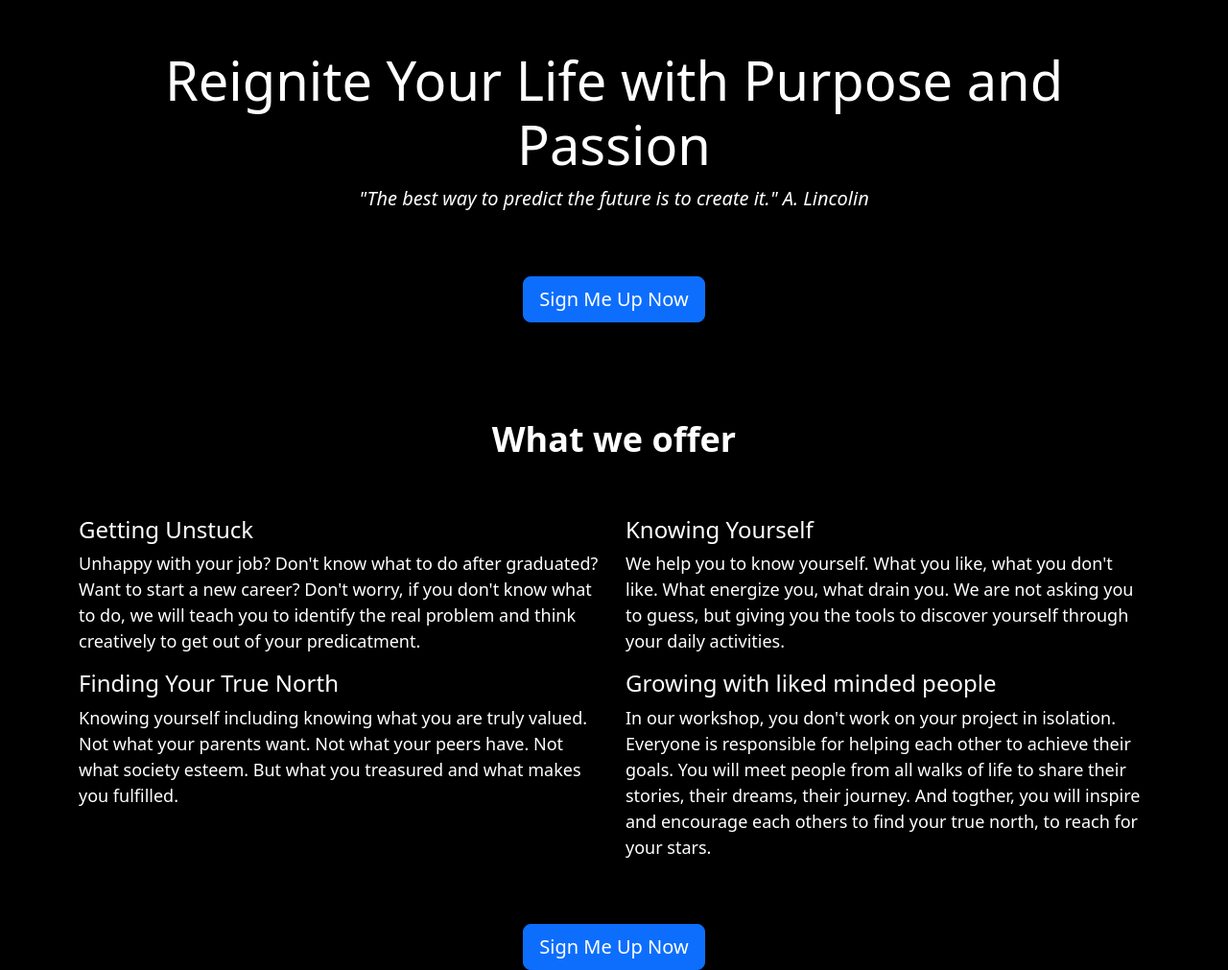
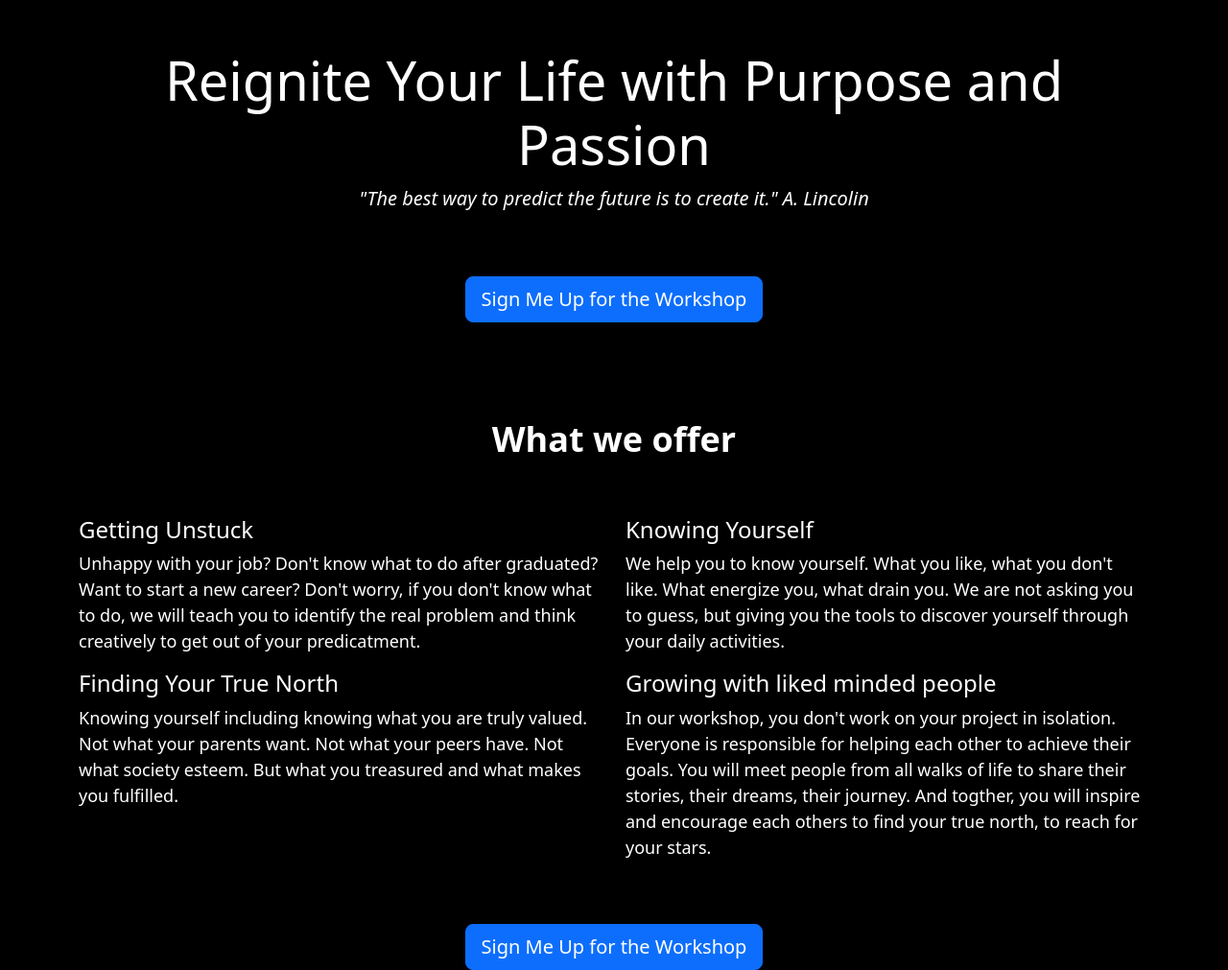
Before and after one commit to johnkflam/juice4life, a plain HTML site: page index.html in a window 1280 px wide. Shown: the whole page at 96% size. Drawn offline with nearby package versions, Linux system fonts and the light colour scheme.

Commit message:
check button

```diff
--- a/index.html
+++ b/index.html
@@ -23,7 +23,7 @@
     </header>
     <section class="cta">
       <div class="container text-center">
-        <button class="btn btn-lg btn-primary">Sign Me Up Now</button>
+        <button class="btn btn-lg btn-primary">Sign Me Up for the Workshop</button>
       </div>
     </section>
 
@@ -73,7 +73,7 @@
     </section>
     <section class="cta">
       <div class="container text-center">
-        <button class="btn btn-lg btn-primary">Sign Me Up Now</button>
+        <button class="btn btn-lg btn-primary">Sign Me Up for the Workshop</button>
       </div>
     </section>
   </main>
```
